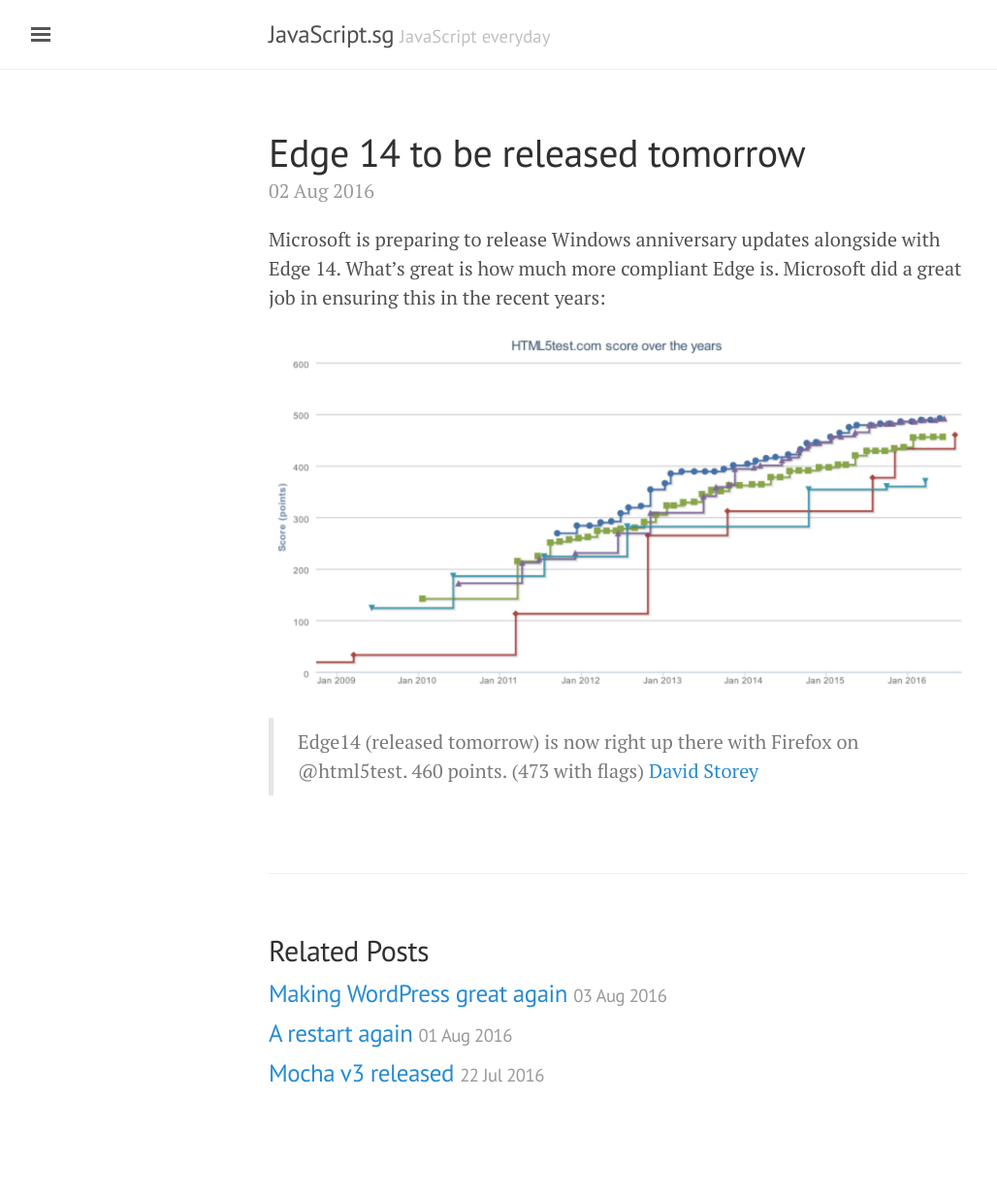
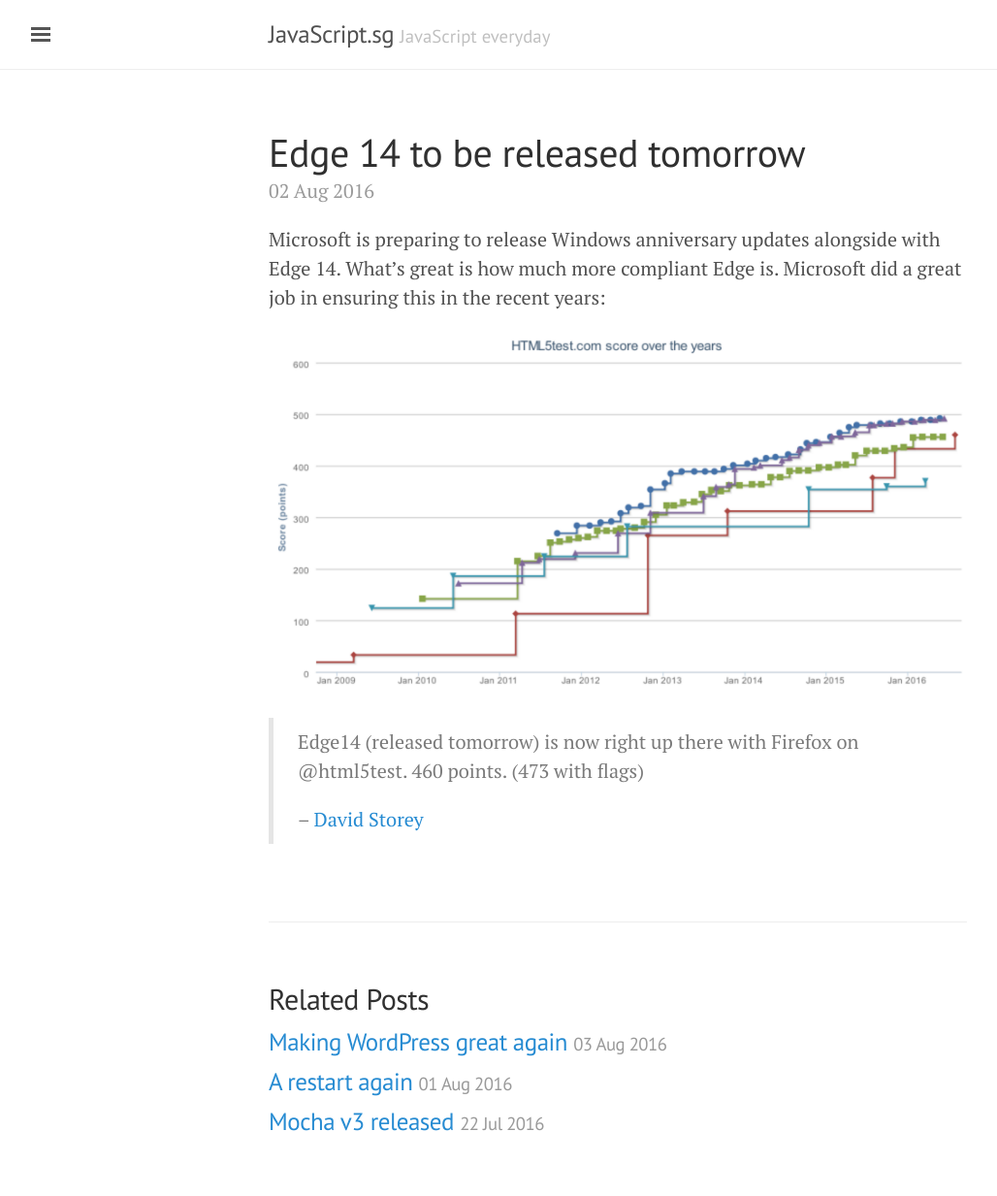
Before and after one commit to javascript-sg/javascript-sg.github.io, a Jekyll site: the page built from _posts/2016-08-02-edge-14-to-be-released-tomorrow.markdown, in a window 1280 px wide. Shown: the whole page at 97% size, without its empty margins (3-1031 px from the left). Built offline with Jekyll 4.4.1, drawn with Linux system fonts in a browser that asks for light colours; before the commit the page ends 1183 px from its top, so only the background shows below that.

```diff
--- a/_posts/2016-08-02-edge-14-to-be-released-tomorrow.markdown
+++ b/_posts/2016-08-02-edge-14-to-be-released-tomorrow.markdown
@@ -8,4 +8,5 @@ Microsoft is preparing to release Windows anniversary updates alongside with Edg
 ![Edge 14 is on par with Firefox](/public/images/edge-improvements.png)
 
 > Edge14 (released tomorrow) is now right up there with Firefox on @html5test. 460 points. (473 with flags)
-> [David Storey](https://twitter.com/dstorey/status/760176826257805312)
+>
+> -- [David Storey](https://twitter.com/dstorey/status/760176826257805312)
```
